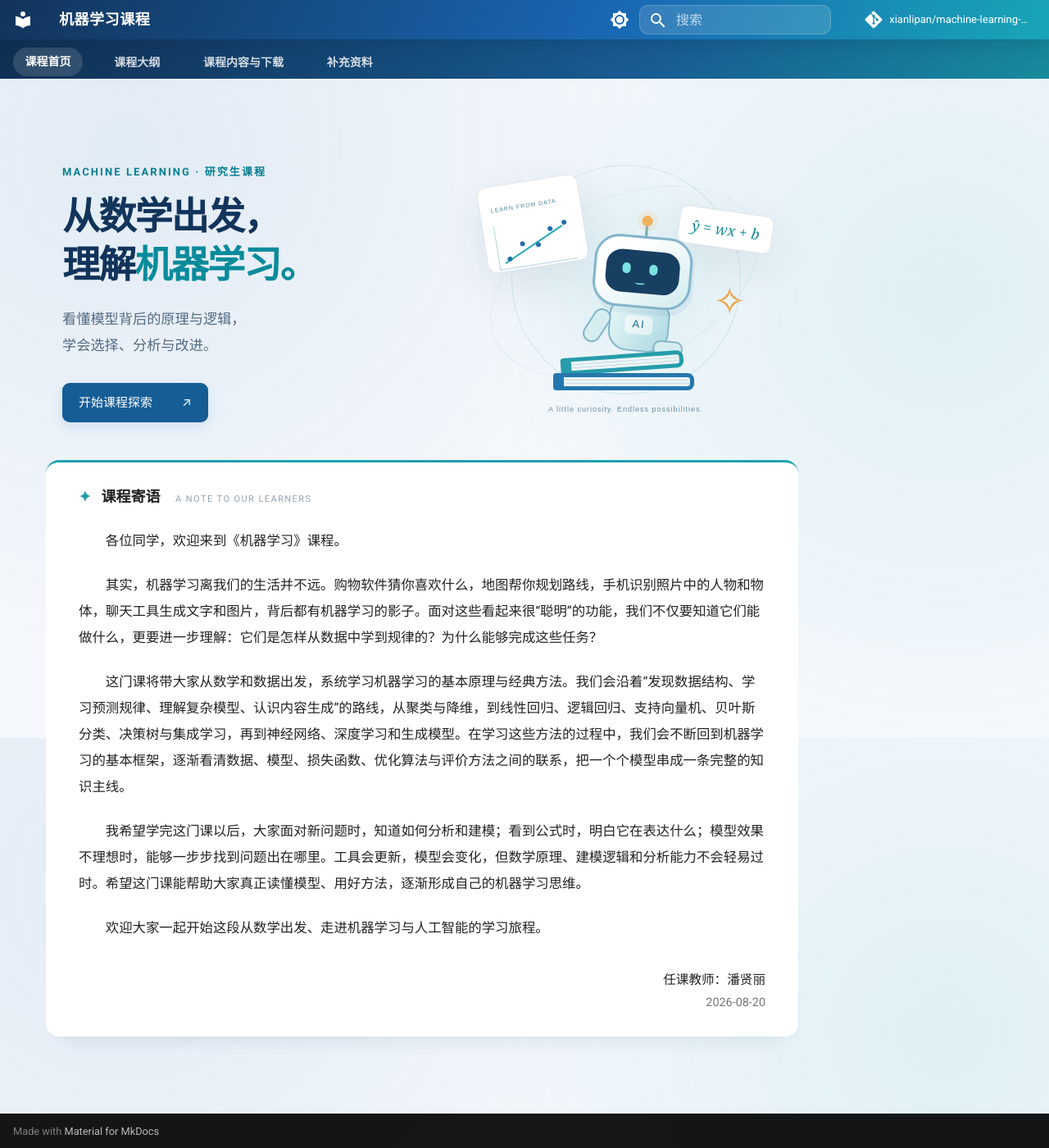
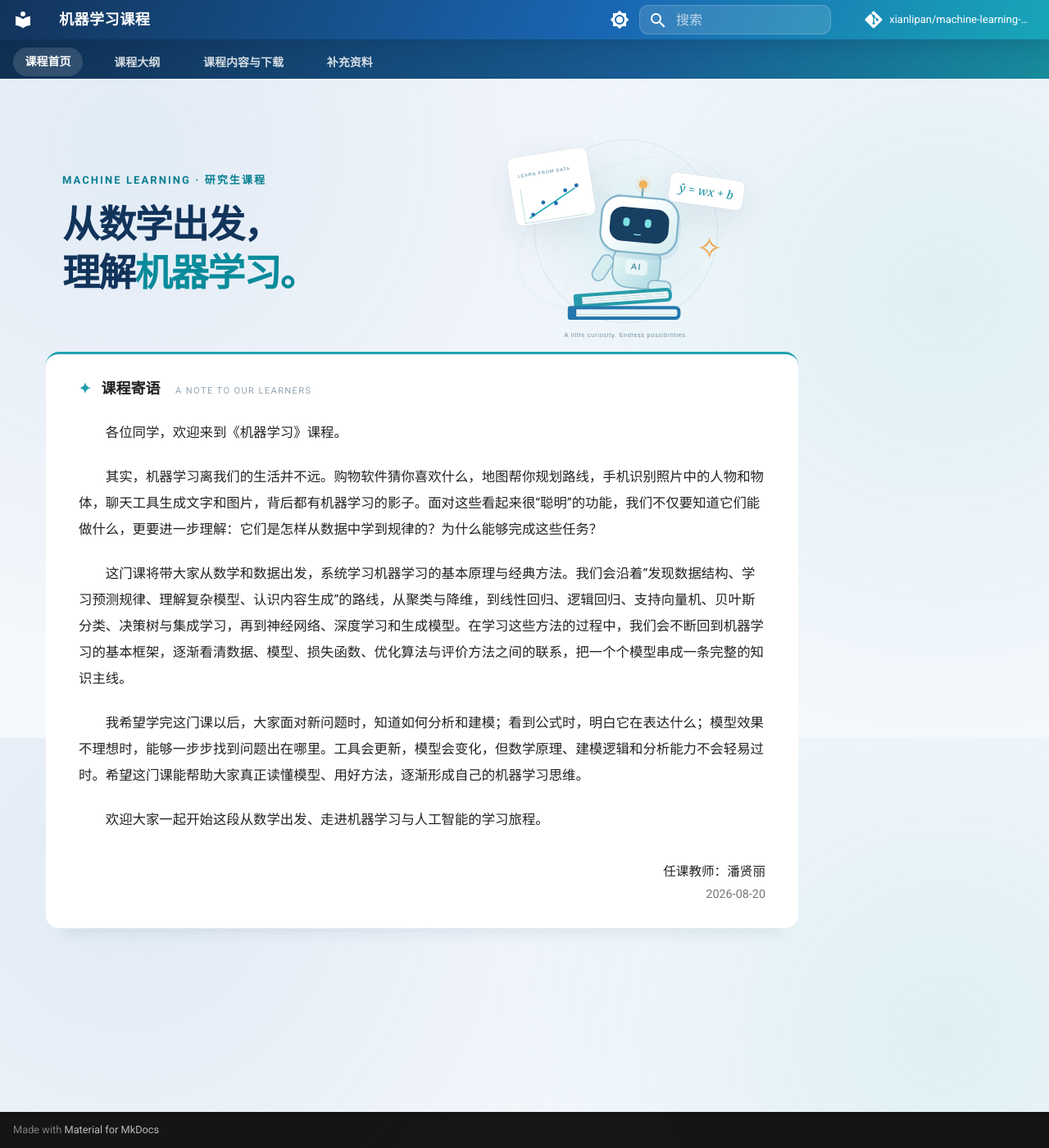
Before and after one commit to xianlipan/machine-learning-course, an MkDocs documentation site: the page built from docs/index.md, in a window 1280 px wide and 1400 px high. Shown: the whole window at 82% size. Built offline with MkDocs 1.6.1 and Material for MkDocs 9.7.7, drawn with Linux system fonts in a browser that asks for light colours; comment, search, counter and statistics services are not loaded.

```diff
--- a/docs/index.md
+++ b/docs/index.md
@@ -6,8 +6,6 @@
   <div class="home-hero__copy">
     <p class="home-eyebrow">MACHINE LEARNING · 研究生课程</p>
     <h1 id="welcome-title">从数学出发，<br>理解<span>机器学习。</span></h1>
-    <p class="home-hero__intro">看懂模型背后的原理与逻辑，<br>学会选择、分析与改进。</p>
-    <a class="home-start" href="coursework/">开始课程探索 <span aria-hidden="true">↗</span></a>
   </div>
   <div class="home-lab" aria-hidden="true">
     <div class="lab-orbit lab-orbit--one"></div><div class="lab-orbit lab-orbit--two"></div>
--- a/docs/stylesheets/extra.css
+++ b/docs/stylesheets/extra.css
@@ -298,7 +298,7 @@
   background-size: auto, auto, 22px 22px;
 }
 .md-content__inner:has(.home-hero) { background: transparent; border: 0; box-shadow: none; padding-top: 0; }
-.home-hero { display: grid; grid-template-columns: 1.2fr 1fr; align-items: center; gap: 2rem; min-height: 20rem; padding: 1rem 1rem 2rem; }
+.home-hero { display: grid; grid-template-columns: 1.2fr 1fr; align-items: center; gap: 2rem; padding: .25rem 1rem .75rem; }
 .md-typeset .home-eyebrow { color: #087f91; font-size: .65rem; font-weight: 700; letter-spacing: .16em; }
 .md-typeset .home-hero h1 { margin: .7rem 0 1rem; font-size: clamp(2rem, 3.6vw, 3.3rem); line-height: 1.28; font-weight: 800; letter-spacing: -.04em; color: var(--course-navy); }
 .home-hero h1 span { color: #098b9b; }
@@ -306,7 +306,7 @@
 .md-typeset .home-start { display: inline-flex; gap: 1.8rem; align-items: center; margin-top: .6rem; padding: .6rem 1rem; border-radius: .45rem; background: #165d96; color: white; font-size: .75rem; box-shadow: 0 5px 15px #1967b322; }
 .home-start:hover { background: #087f91; }
 .home-start:focus-visible { outline: 3px solid #f59e42; outline-offset: 4px; }
-.home-lab { position: relative; width: 360px; height: 310px; justify-self: center; font-family: sans-serif; }
+.home-lab { position: relative; width: 360px; height: 310px; justify-self: center; font-family: sans-serif; transform: scale(.8); transform-origin: center top; margin-bottom: -62px; }
 .lab-orbit { position: absolute; border: 1px solid #269da329; border-radius: 50%; }
 .lab-orbit--one { width: 280px; height: 280px; left: 40px; top: 5px; background: radial-gradient(circle, #91dadd35, transparent 70%); }
 .lab-orbit--two { width: 345px; height: 205px; left: 5px; top: 45px; transform: rotate(-24deg); border-style: dashed; }
@@ -341,10 +341,10 @@
 .home-journey small, .home-journey strong { display: block; }.home-journey small { font-size: .48rem; color: #718799; letter-spacing: .08em; }.home-journey strong { font-size: .72rem; font-weight: 500; margin-top: .2rem; }
 [data-md-color-scheme="slate"] .home-hero h1 { color: #e0edf9; }[data-md-color-scheme="slate"] .home-hero h1 span, [data-md-color-scheme="slate"] .home-eyebrow { color: #5ed0d4; }[data-md-color-scheme="slate"] .home-hero__intro { color: #abc0d1; }
 @media (max-width: 760px) {
-  .home-hero { grid-template-columns: 1fr; gap: 0; padding: .5rem 0 1.5rem; }
-  .home-hero__copy { text-align: center; }.home-lab { margin-top: 1rem; }
+  .home-hero { grid-template-columns: 1fr; gap: 0; padding: .25rem 0 .5rem; }
+  .home-hero__copy { text-align: center; }.home-lab { margin-top: .25rem; transform: scale(.7); margin-bottom: -93px; }
   .home-letter-label { padding: 1.1rem 1rem .5rem; }.home-letter-label small { font-size: .45rem; }
   .md-typeset .home-paragraph { padding: .5rem 1rem; }.md-typeset .home-signature { padding-right: 1rem; }.md-typeset .home-date { padding-right: 1rem; }
   .home-journey { grid-template-columns: repeat(2, 1fr); gap: .4rem; }
 }
-@media (max-width: 390px) { .home-lab { width: 300px; transform: scale(.85); transform-origin: center top; margin-bottom: -45px; }.lab-formula { right: -8px; }.home-letter-label small { display: none; }.home-journey > div { padding: .3rem 0; gap: .4rem; } }
+@media (max-width: 390px) { .home-lab { width: 300px; }.lab-formula { right: -8px; }.home-letter-label small { display: none; }.home-journey > div { padding: .3rem 0; gap: .4rem; } }
--- a/mkdocs.yml
+++ b/mkdocs.yml
@@ -32,7 +32,7 @@
 
 extra_css:
   # 更新样式后递增版本号，避免 GitHub Pages 和浏览器继续使用旧缓存。
-  - stylesheets/extra.css?v=20260909-1
+  - stylesheets/extra.css?v=20260909-2
 
 nav:
   - 课程首页: index.md
```
